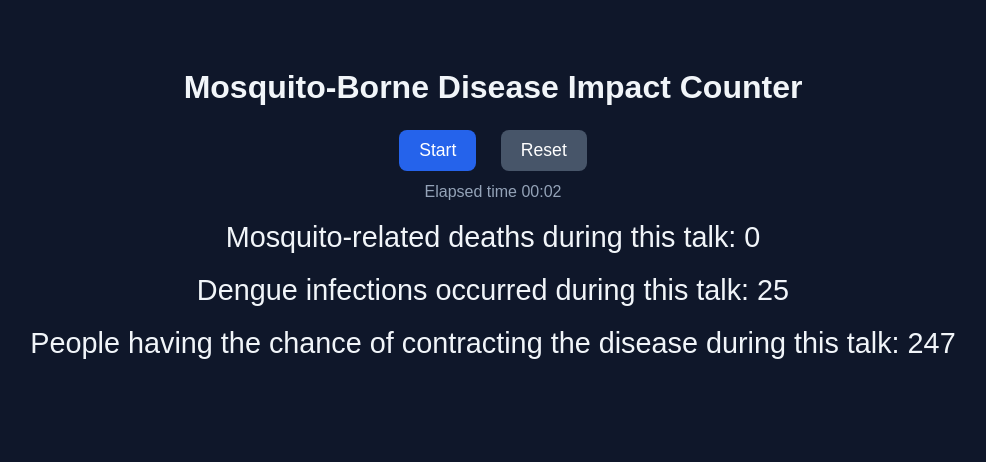
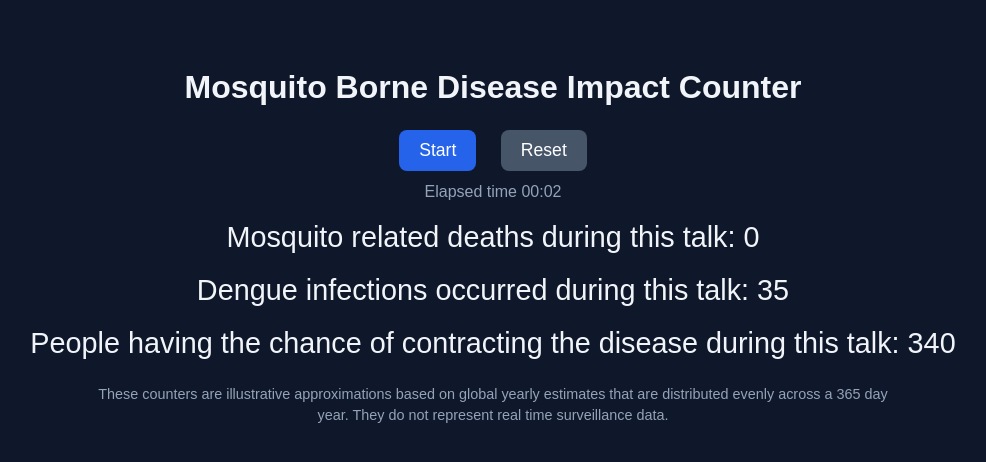
Before and after one commit to SharanGayathrinathan/dengue-counter, a plain HTML site: page index.html in a window 1280 px wide. Both pictures are taken after a click on the button "Start". Shown: the whole page, without its empty margins (147-1133 px from the left). Drawn offline with Linux system fonts and the light colour scheme.

Commit message:
New_index.html

```diff
--- a/index.html
+++ b/index.html
@@ -32,71 +32,101 @@
       margin-top: 12px;
       color: #94a3b8;
     }
+    .disclaimer {
+      margin-top: 24px;
+      font-size: 0.9em;
+      color: #94a3b8;
+      max-width: 820px;
+      margin-left: auto;
+      margin-right: auto;
+      line-height: 1.4;
+    }
   </style>
 </head>
 <body>
-  <h1>Mosquito-Borne Disease Impact Counter</h1>
+  <h1>Mosquito Borne Disease Impact Counter</h1>
+
   <div class="controls">
     <button id="startBtn">Start</button>
     <button id="resetBtn" class="secondary">Reset</button>
     <div class="elapsed" id="elapsed">Elapsed time 00:00</div>
   </div>
 
-  <div class="counter" id="deaths">Mosquito-related deaths during this talk: 0</div>
+  <div class="counter" id="deaths">Mosquito related deaths during this talk: 0</div>
   <div class="counter" id="infections">Dengue infections occurred during this talk: 0</div>
   <div class="counter" id="riskRate">People having the chance of contracting the disease during this talk: 0</div>
 
+  <div class="disclaimer">
+    These counters are illustrative approximations based on global yearly estimates that are distributed evenly across a 365 day year. They do not represent real time surveillance data.
+  </div>
+
   <script>
+    // Yearly totals
     const YEARLY_DEATHS = 1000000;
     const YEARLY_INFECTIONS = 400000000;
     const AT_RISK_TOTAL = 3900000000;
+
+    // Constants
     const SECONDS_PER_YEAR = 365 * 24 * 60 * 60;
 
-    const deathsPerSec = YEARLY_DEATHS / SECONDS_PER_YEAR;
-    const infectionsPerSec = YEARLY_INFECTIONS / SECONDS_PER_YEAR;
-    const atRiskPerSec = AT_RISK_TOTAL / SECONDS_PER_YEAR; // ≈124/sec
+    // Per second rates
+    const deathsPerSec = YEARLY_DEATHS / SECONDS_PER_YEAR;       // ~0.032
+    const infectionsPerSec = YEARLY_INFECTIONS / SECONDS_PER_YEAR; // ~12.7
+    const atRiskPerSec = AT_RISK_TOTAL / SECONDS_PER_YEAR;       // ~124
 
-    let deaths = 0;
-    let infections = 0;
-    let riskAdded = 0;
-    let elapsedSeconds = 0;
+    // State
+    let startTime = null;     // ms since epoch
     let intervalId = null;
 
-    function fmt(n) { return Math.round(n).toLocaleString(); }
-    function pad(n) { return String(n).padStart(2, "0"); }
+    // Helpers
+    const fmt = n => Math.round(n).toLocaleString();
+    const pad = n => String(n).padStart(2, "0");
 
-    function updateElapsed() {
-      const m = Math.floor(elapsedSeconds / 60);
-      const s = elapsedSeconds % 60;
-      document.getElementById("elapsed").textContent = "Elapsed time " + pad(m) + ":" + pad(s);
+    function update() {
+      if (!startTime) return;
+      const now = Date.now();
+      const elapsedSec = (now - startTime) / 1000;
+
+      // Compute from real elapsed time to avoid drift
+      const deaths = deathsPerSec * elapsedSec;
+      const infections = infectionsPerSec * elapsedSec;
+      const riskAdded = atRiskPerSec * elapsedSec;
+
+      // Update counters
+      document.getElementById("deaths").textContent =
+        "Mosquito related deaths during this talk: " + fmt(deaths);
+      document.getElementById("infections").textContent =
+        "Dengue infections occurred during this talk: " + fmt(infections);
+      document.getElementById("riskRate").textContent =
+        "People having the chance of contracting the disease during this talk: " + fmt(riskAdded);
+
+      // Update elapsed clock
+      const m = Math.floor(elapsedSec / 60);
+      const s = Math.floor(elapsedSec % 60);
+      document.getElementById("elapsed").textContent =
+        "Elapsed time " + pad(m) + ":" + pad(s);
     }
 
-    function tick() {
-      elapsedSeconds += 2;
-      updateElapsed();
-      deaths += deathsPerSec * 2;
-      infections += infectionsPerSec * 2;
-      riskAdded += atRiskPerSec * 2;
-      document.getElementById("deaths").textContent = "Mosquito-related deaths during this talk: " + fmt(deaths);
-      document.getElementById("infections").textContent = "Dengue infections occurred during this talk: " + fmt(infections);
-      document.getElementById("riskRate").textContent = "People having the chance of contracting the disease during this talk: " + fmt(riskAdded);
-    }
-
-    document.getElementById("startBtn").addEventListener("click", function() {
-      if (intervalId) return;
-      intervalId = setInterval(tick, 2000);
+    // Start uses real time and a short interval for smooth updates
+    document.getElementById("startBtn").addEventListener("click", function () {
+      if (intervalId) return; // already running
+      startTime = Date.now();
+      update(); // immediate paint
+      intervalId = setInterval(update, 250);
     });
 
-    document.getElementById("resetBtn").addEventListener("click", function() {
+    // Reset stops the timer and clears values
+    document.getElementById("resetBtn").addEventListener("click", function () {
       if (intervalId) { clearInterval(intervalId); intervalId = null; }
-      deaths = 0; infections = 0; riskAdded = 0; elapsedSeconds = 0;
-      updateElapsed();
-      document.getElementById("deaths").textContent = "Mosquito-related deaths during this talk: 0";
-      document.getElementById("infections").textContent = "Dengue infections occurred during this talk: 0";
-      document.getElementById("riskRate").textContent = "People having the chance of contracting the disease during this talk: 0";
+      startTime = null;
+      document.getElementById("elapsed").textContent = "Elapsed time 00:00";
+      document.getElementById("deaths").textContent =
+        "Mosquito related deaths during this talk: 0";
+      document.getElementById("infections").textContent =
+        "Dengue infections occurred during this talk: 0";
+      document.getElementById("riskRate").textContent =
+        "People having the chance of contracting the disease during this talk: 0";
     });
-
-    updateElapsed();
   </script>
 </body>
 </html>
```
